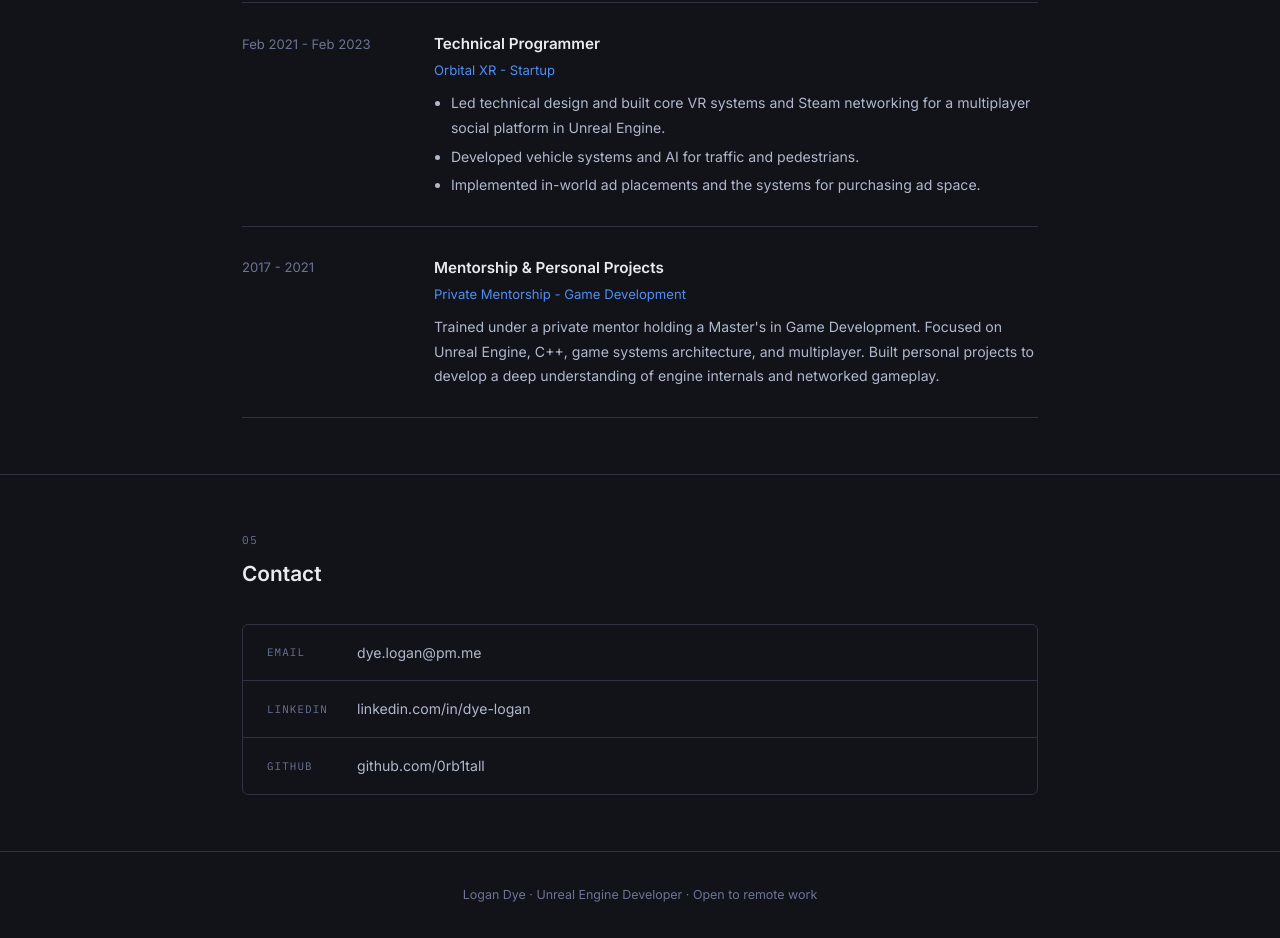
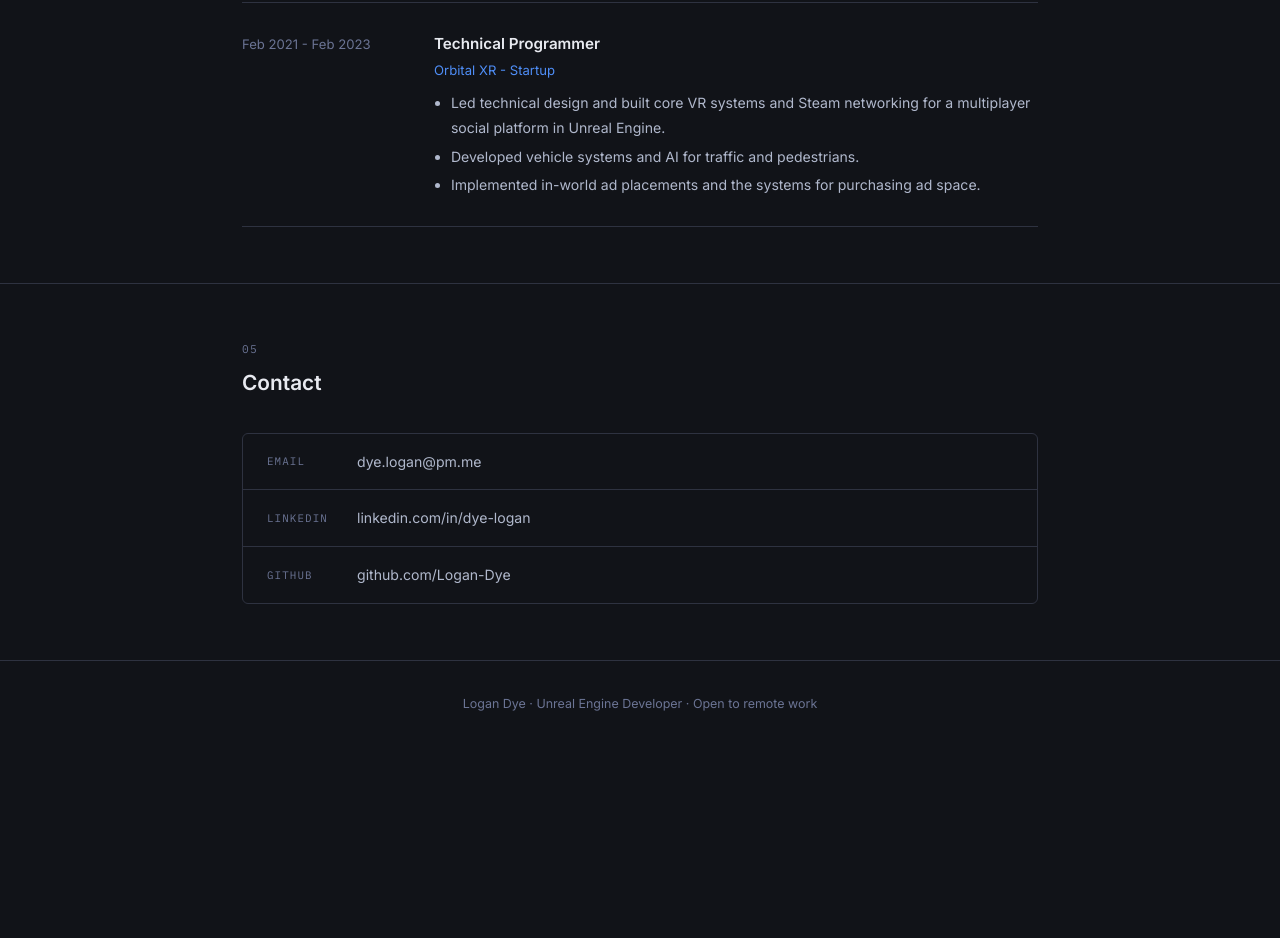
Before and after one commit to Logan-Dye/Logan-Dye.github.io, a plain HTML site: page index.html in a window 1280 px wide. Shown: the part 3827-4765 px from the top of the page. After the commit the page ends 4574 px from the top, so only its background shows below. Drawn offline with Linux system fonts and the light colour scheme.

Commit message:
update portfolio github and experience

```diff
--- a/index.html
+++ b/index.html
@@ -12,7 +12,7 @@
   <meta property="og:title" content="Logan Dye - Unreal Engine Developer" />
   <meta property="og:description" content="Senior Unreal Engine developer with 8 years of experience in multiplayer systems, C++, and data-oriented architecture. Open to remote opportunities." />
   <meta property="og:type" content="website" />
-  <meta property="og:url" content="https://0rb1tall.github.io" />
+  <meta property="og:url" content="https://logan-dye.github.io/" />
   <meta name="twitter:card" content="summary" />
   <meta name="twitter:title" content="Logan Dye - Unreal Engine Developer" />
   <meta name="twitter:description" content="Senior Unreal Engine developer with 8 years of experience in multiplayer systems, C++, and data-oriented architecture." />
@@ -507,7 +507,7 @@
         <a href="mailto:dye.logan@pm.me" class="btn btn-primary">Get In Touch</a>
         <a href="Logan_Dye_Resume.pdf" download class="btn btn-secondary" aria-label="Download Resume PDF">Resume</a>
         <a href="Logan_Dye_CV.pdf" download class="btn btn-secondary" aria-label="Download CV PDF">CV</a>
-        <a href="https://github.com/0rb1tall" target="_blank" class="btn btn-secondary">GitHub</a>
+        <a href="https://github.com/Logan-Dye" target="_blank" class="btn btn-secondary">GitHub</a>
         <a href="https://linkedin.com/in/dye-logan" target="_blank" class="btn btn-secondary">LinkedIn</a>
       </div>
       <label class="view-selector" hidden>
@@ -750,15 +750,6 @@
           </div>
         </div>
 
-        <div class="exp-item">
-          <div class="exp-period">2017 - 2021</div>
-          <div>
-            <div class="exp-role">Mentorship & Personal Projects</div>
-            <div class="exp-company">Private Mentorship - Game Development</div>
-            <div class="exp-desc">Trained under a private mentor holding a Master's in Game Development. Focused on Unreal Engine, C++, game systems architecture, and multiplayer. Built personal projects to develop a deep understanding of engine internals and networked gameplay.</div>
-          </div>
-        </div>
-
       </div>
     </div>
 
@@ -775,9 +766,9 @@
             <span class="contact-type">LinkedIn</span>
             <span class="contact-val">linkedin.com/in/dye-logan</span>
           </a>
-          <a href="https://github.com/0rb1tall" target="_blank" class="contact-link">
+          <a href="https://github.com/Logan-Dye" target="_blank" class="contact-link">
             <span class="contact-type">GitHub</span>
-            <span class="contact-val">github.com/0rb1tall</span>
+            <span class="contact-val">github.com/Logan-Dye</span>
           </a>
         </div>
       </div>
@@ -788,8 +779,6 @@
     <article class="container cv-story" aria-labelledby="cv-about">
       <h2 id="cv-about">Curriculum Vitae</h2>
       <p>I build multiplayer games in Unreal Engine, with C++ for gameplay and C# for the services behind it. My work has taken me from multiplayer VR platforms to two shipped VR survival titles and into the networking, AI, and physics that drive OP4.</p>
-
-      <p>From 2017 to 2021, I studied Unreal Engine, C++, systems architecture, and multiplayer under a private game development mentor. I used personal projects to learn how the engine handles gameplay and how game state moves across a network.</p>
 
       <p id="cv-orbital">From February 2021 to February 2023, I worked as a Technical Programmer at Orbital XR, a startup building a multiplayer VR social platform. I led the technical design and built its core VR systems and Steam networking. I also built vehicle systems, AI for traffic and pedestrians, and the in-world systems for placing and purchasing ad space.</p>
 
@@ -809,7 +798,7 @@
 
       <p>I build gameplay systems with object-oriented programming and composition and have used Git, Perforce, Plastic SCM, and Diversion for revision control. I collaborate across gameplay and backend teams on systems such as inventory storage and item delivery.</p>
 
-      <p id="cv-contact">I'm open to remote senior and lead Unreal Engine roles. You can reach me at <a href="mailto:dye.logan@pm.me">dye.logan@pm.me</a> or find me on <a href="https://linkedin.com/in/dye-logan">LinkedIn</a> and <a href="https://github.com/0rb1tall">GitHub</a>.</p>
+      <p id="cv-contact">I'm open to remote senior and lead Unreal Engine roles. You can reach me at <a href="mailto:dye.logan@pm.me">dye.logan@pm.me</a> or find me on <a href="https://linkedin.com/in/dye-logan">LinkedIn</a> and <a href="https://github.com/Logan-Dye">GitHub</a>.</p>
     </article>
   </main>
 
```
Also changed, not shown: 2 other files.
